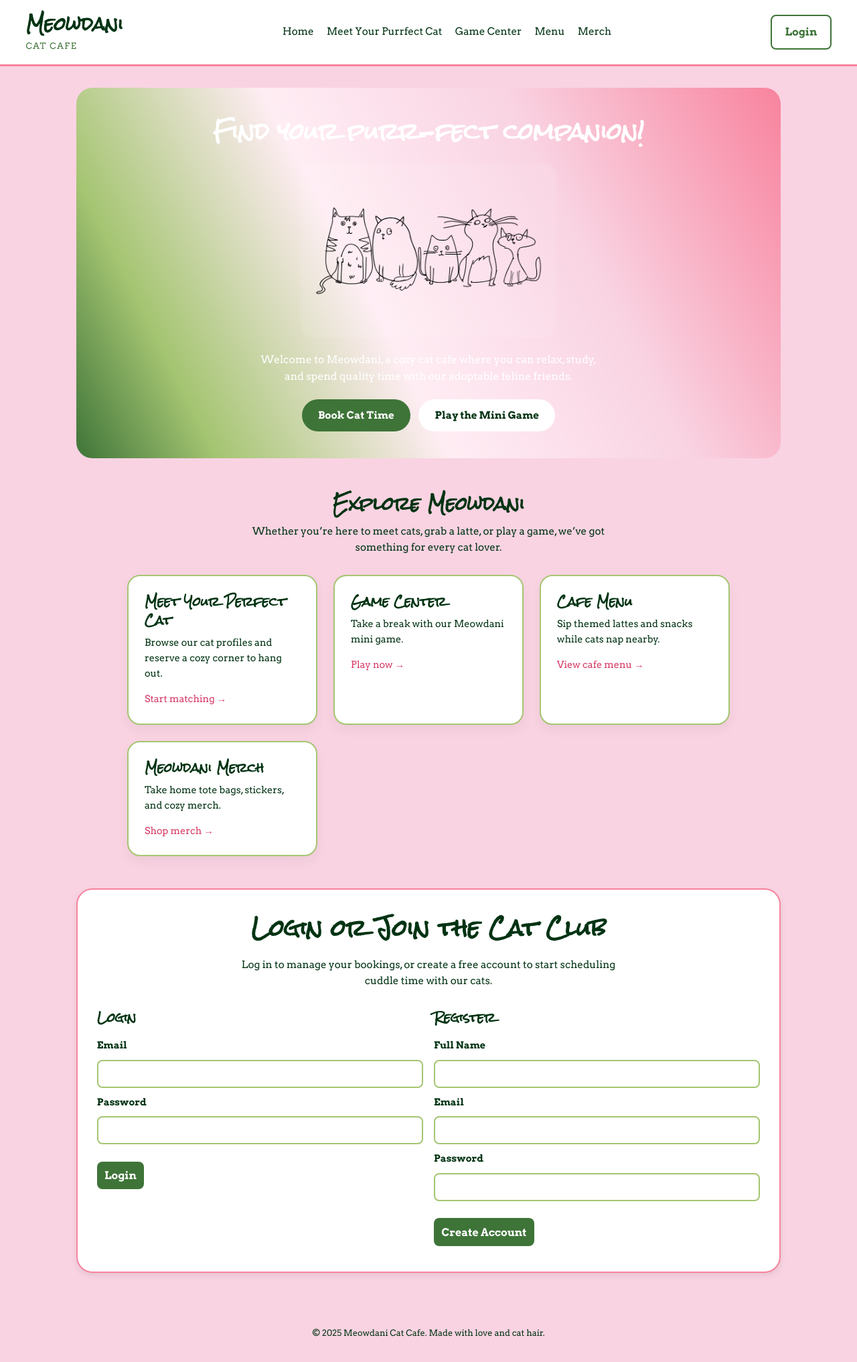
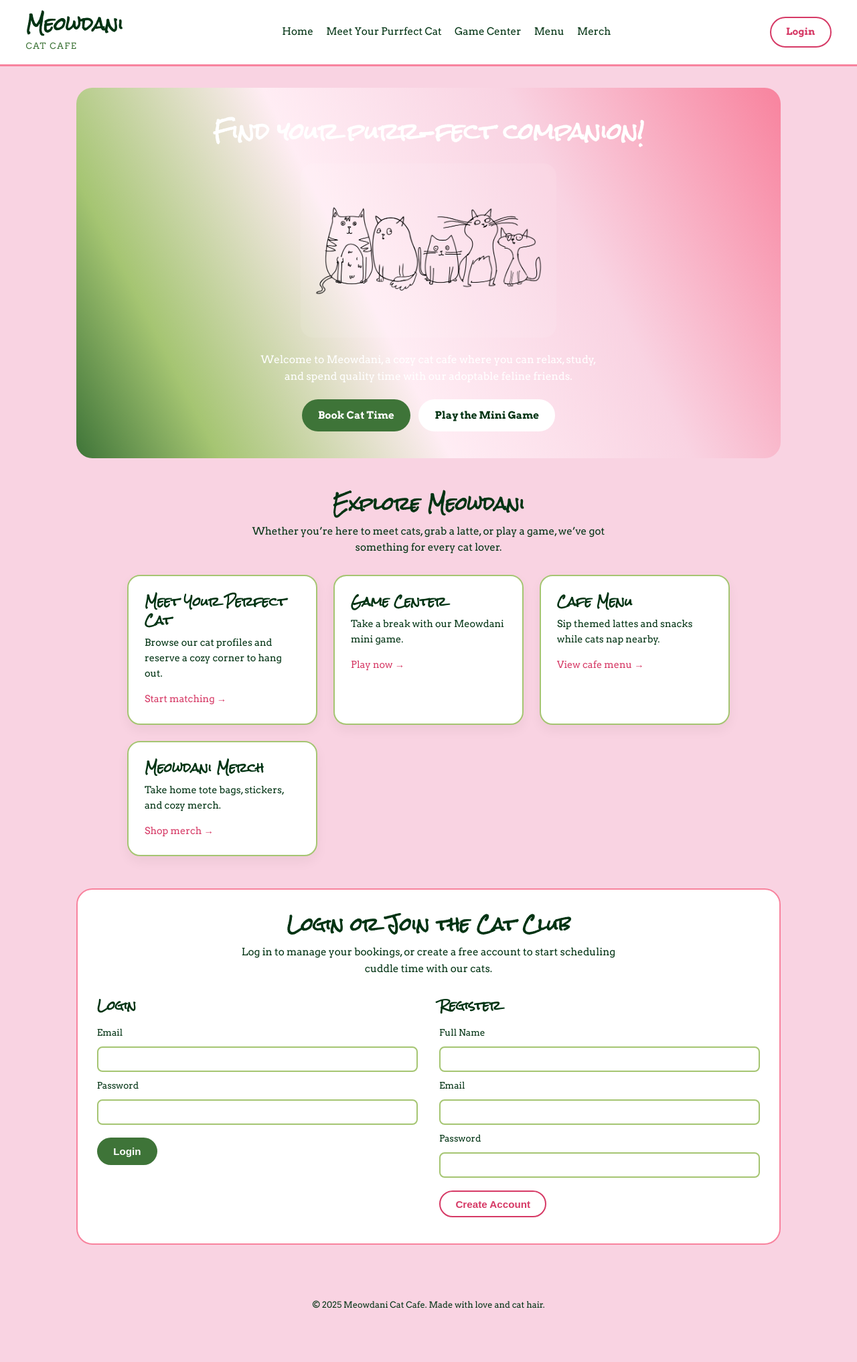
Before and after one commit to LillianBedore/Meowdani-Cat-Cafe, a PHP site: page / in a window 1280 px wide. Shown: the whole page at 67% size. After the commit the page ends 1953 px from the top, so only its background shows below. Run offline with PHP 8.4, Linux system fonts and the light colour scheme.

Commit message:
refactor and clean up CSS styles
Refactor styles for layout and components, and remove unused styles.

```diff
--- a/styles.css
+++ b/styles.css
@@ -10,6 +10,7 @@
 }
 
 /* Global styles */
+
 * {
     box-sizing: border-box;
     margin: 0;
@@ -144,6 +145,7 @@ h1, h2, h3 {
 }
 
 /* Main layout */
+
 #main-content {
     max-width: 1100px;
     margin: 0 auto;
@@ -204,6 +206,7 @@ h1, h2, h3 {
 }
 
 /* Info cards */
+
 .info-section {
     margin-bottom: 3rem;
     text-align: center;
@@ -261,6 +264,7 @@ h1, h2, h3 {
 }
 
 /* auth/forms */
+
 .auth-section {
     background-color: var(--white);
     border-radius: 1.5rem;
@@ -296,7 +300,7 @@ h1, h2, h3 {
     font-size: 0.85rem;
 }
 
-.auth-form input {
+.auth-form input, select {
     padding: 0.5rem 0.6rem;
     border-radius: 0.5rem;
     border: 2px solid var(--light-green);
@@ -315,6 +319,7 @@ h1, h2, h3 {
 }
 
 /* Shared page hero for inner pages */
+
 .page-hero {
     background-color: var(--white);
     border-radius: 1.3rem;
@@ -337,6 +342,7 @@ h1, h2, h3 {
 }
 
 /* Menu page */
+
 .menu-grid {
     display: grid;
     grid-template-columns: repeat(auto-fit, minmax(230px, 1fr));
@@ -382,6 +388,7 @@ h1, h2, h3 {
 }
 
 /* Merch page */
+
 .merch-grid {
     display: grid;
     grid-template-columns: repeat(auto-fit, minmax(230px, 1fr));
@@ -425,145 +432,13 @@ h1, h2, h3 {
 }
 
 /* Footer */
+
 .site-footer {
     text-align: center;
     padding: 1.5rem 1rem 2rem;
     font-size: 0.8rem;
     color: var(--dark-green);
 }
-
-/* forms: login & reg */
-.auth-page-container {
-    max-width: 500px;
-    margin: 4rem auto;
-    padding: 2rem;
-}
-
-.auth-section {
-    background-color: var(--white);
-    border-radius: 1.5rem;
-    padding: 2rem 1.8rem 2.4rem;
-    border: 2px solid var(--med-pink);
-    box-shadow: 0 4px 10px rgba(0,0,0,0.08);
-}
-
-.auth-section .section-title {
-    font-family: "Rock Salt", cursive;
-    font-size: 2rem;
-    color: var(--dark-green);
-    text-align: center;
-    margin-bottom: 1rem;
-}
-
-.auth-section .section-intro {
-    text-align: center;
-    font-size: 0.95rem;
-    margin-bottom: 1.5rem;
-    color: var(--dark-green);
-}
-
-.auth-forms {
-    display: grid;
-    gap: 1rem;
-}
-
-.auth-form label {
-    font-size: 0.9rem;
-    font-weight: bold;
-    color: var(--dark-green);
-}
-
-.auth-form input {
-    padding: 0.6rem 0.65rem;
-    border-radius: 0.5rem;
-    border: 2px solid var(--light-green);
-    font-family: "Arvo", serif;
-    font-size: 1rem;
-    width: 100%;
-    transition: 0.2s ease-in-out;
-}
-
-.auth-form input:focus {
-    outline: none;
-    border-color: var(--med-green);
-    box-shadow: 0 0 4px var(--med-green);
-}
-
-.auth-form button {
-    margin-top: 1rem;
-    background-color: var(--med-green);
-    color: var(--white);
-    padding: 0.7rem;
-    border: none;
-    border-radius: 0.5rem;
-    font-family: "Arvo", serif;
-    font-size: 1rem;
-    cursor: pointer;
-    transition: 0.2s ease-in-out;
-}
-
-.auth-form button:hover {
-    background-color: var(--dark-green);
-}
-
-.auth-alt-link {
-    text-align: center;
-    margin-top: 1rem;
-    font-size: 0.9rem;
-}
-
-.auth-alt-link a {
-    color: var(--dark-pink);
-    font-weight: bold;
-}
-
-.auth-alt-link a:hover {
-    text-decoration: underline;
-}
-
-.auth-result {
-    margin-top: 1.5rem;
-    line-height: 1.6;
-}
-
-.auth-result p {
-    margin-bottom: 0.4rem;
-}
-
-.auth-section a {
-    color: var(--dark-pink);
-    font-weight: 700;
-    text-decoration: none;
-}
-
-.auth-section a:hover {
-    text-decoration: underline;
-}
-
-.auth-actions {
-    margin-top: 1.8rem;
-    text-align: center;
-}
-
-.btn-outline {
-    display: inline-block;
-    background-color: transparent;
-    border: 2px solid var(--med-green);
-    color: var(--med-green);
-    padding: 0.7rem 1.2rem;
-    border-radius: 0.5rem;
-    font-family: "Arvo", serif;
-    font-size: 1rem;
-    text-decoration: none;
-    transition: 0.2s ease-in-out;
-}
-
-.btn-outline:hover {
-    background-color: var(--light-pink);
-    border-color: var(--dark-pink);
-    color: var(--dark-pink);
-}
-
 
 /* Responsive design */
 
@@ -787,7 +662,6 @@ h1, h2, h3 {
   backdrop-filter: blur(4px);
   z-index: 9999;
 }
-}
 
 #gameover-content {
   width: 350px;
@@ -828,7 +702,3 @@ h1, h2, h3 {
 .paw-left:hover, .paw-right:hover {
     animation: wiggle 0.4s ease-in-out;
 }
-img{
-    max-width: 300px;
-    max-height: 300px;
-}
```
